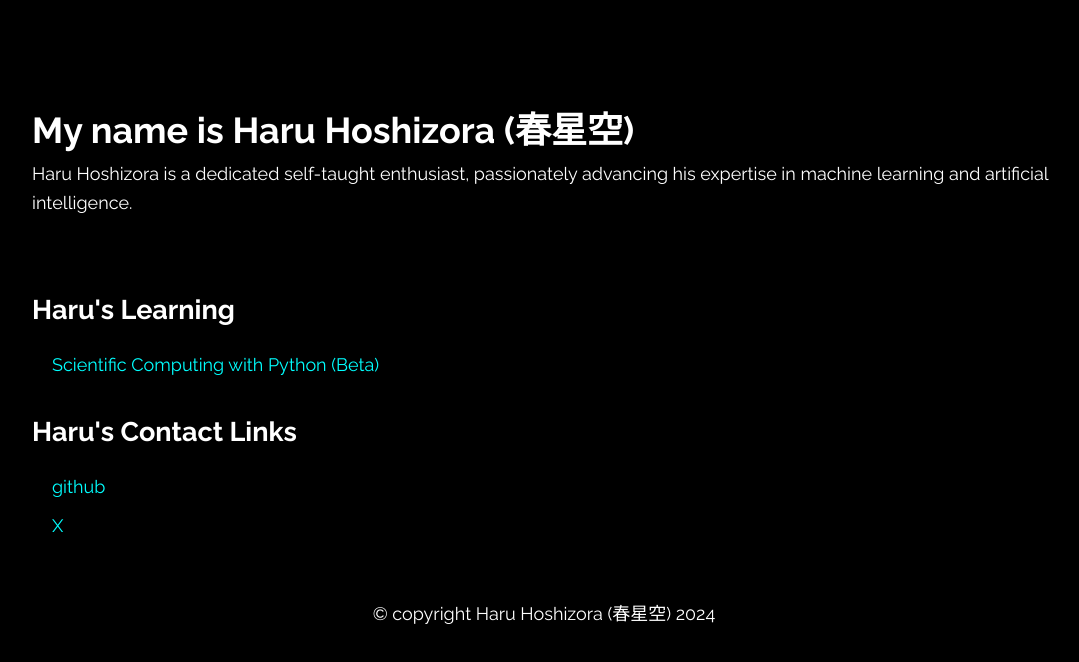
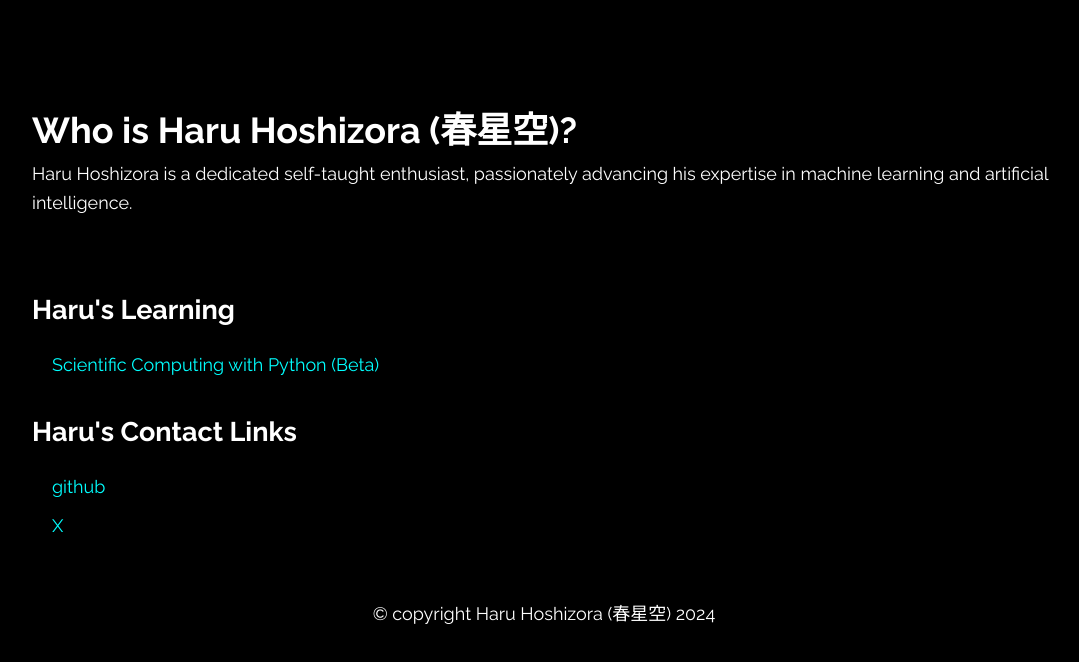
Before and after one commit to HaruHoshizora/page, a plain HTML site: page index.html in a window 1280 px wide. Shown: the whole page, without its empty margins (96-1175 px from the left). Drawn offline with Linux system fonts and the light colour scheme.

Commit message:
Update index.html

```diff
--- a/index.html
+++ b/index.html
@@ -71,7 +71,7 @@
 </head>
 <body>
     <div class="content">
-        <h1>My name is Haru Hoshizora (春星空)</h1>
+        <h1>Who is Haru Hoshizora (春星空)?</h1>
         <p>Haru Hoshizora is a dedicated self-taught enthusiast, passionately advancing his expertise in machine learning and artificial intelligence.</p>
         <div class="spacer"></div>
 
```
